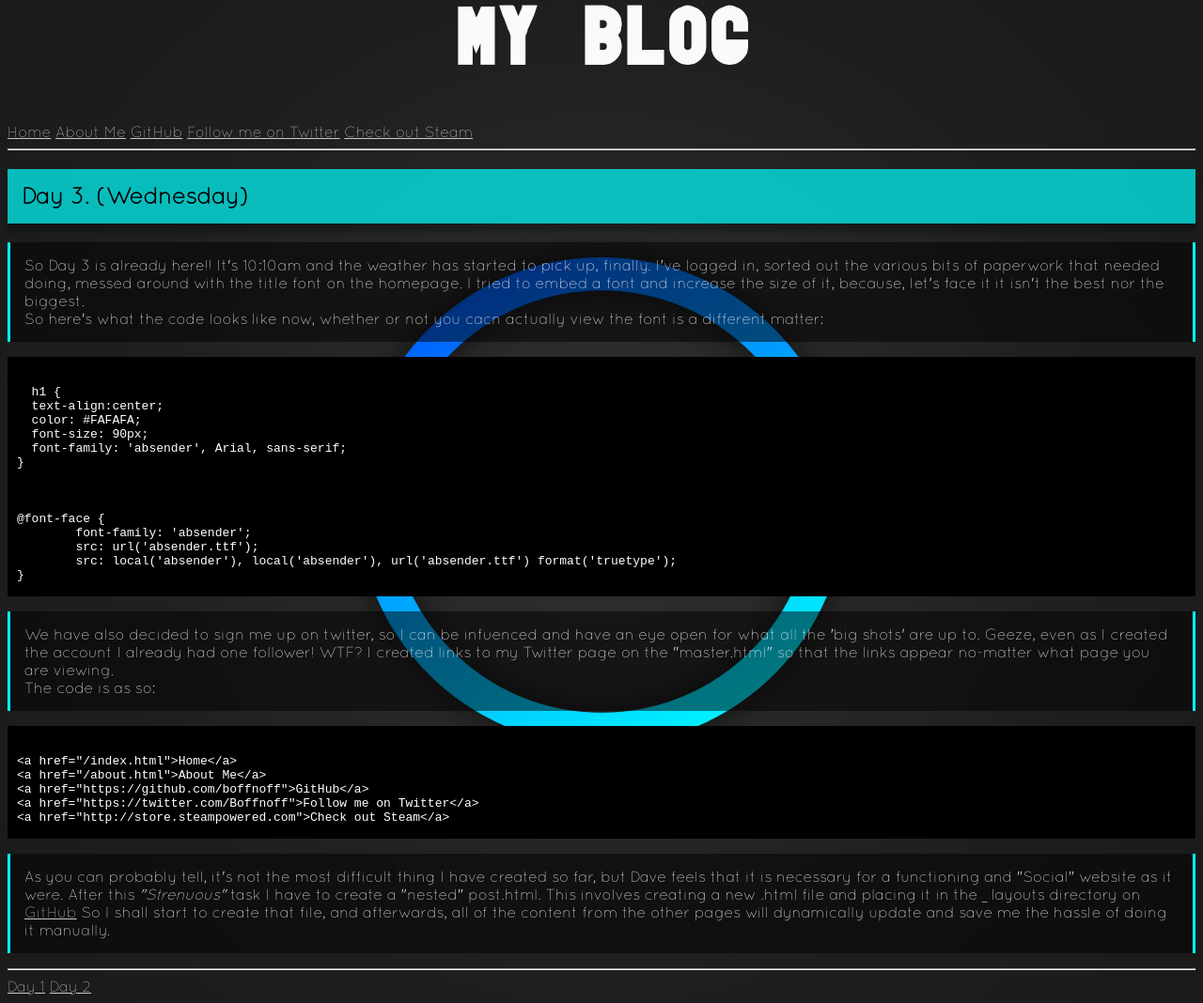
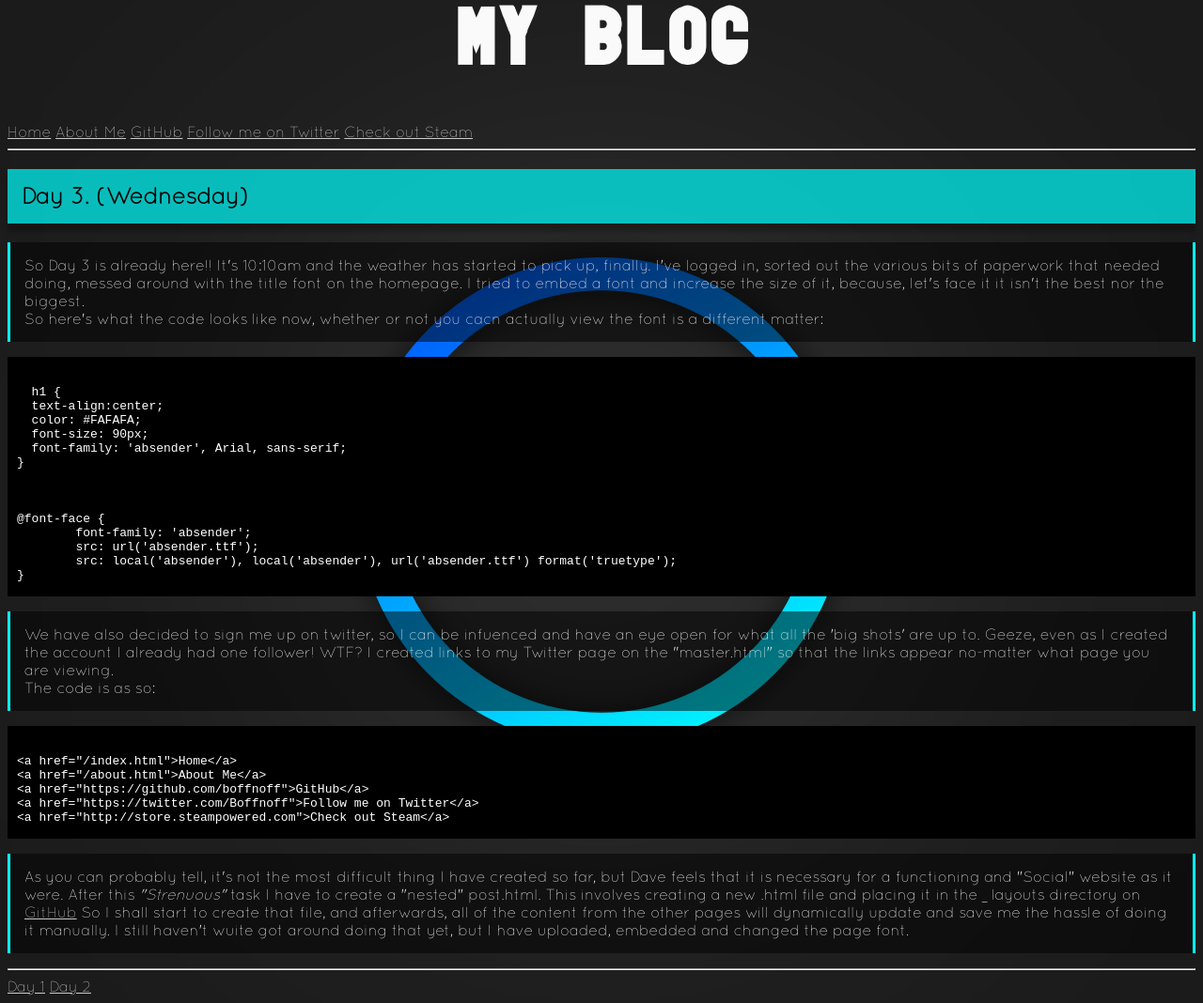
Before and after one commit to boffnoff/boffnoff.github.com, a Jekyll site: the page built from _posts/2013-10-23-third-day.html, in a window 1280 px wide. Shown: the whole page at 94% size. Built offline with Jekyll 4.4.1, drawn with Linux system fonts in a browser that asks for light colours.

Commit message:
added extra line of explanation, whilst waiting for GitHub to load/refresh servers

```diff
--- a/_posts/2013-10-23-third-day.html
+++ b/_posts/2013-10-23-third-day.html
@@ -45,7 +45,8 @@ layout: master
 <p>
   As you can probably tell, it's not the most difficult thing I have created so far, but Dave feels that it is necessary for a functioning and "Social" website as it were. After this
   <i>"Strenuous"</i> task I have to create a "nested" post.html. This involves creating a new .html file and placing it in the _layouts directory on <a href="https://github.com/boffnoff">GitHub</a>
-  So I shall start to create that file, and afterwards, all of the content from the other pages will dynamically update and save me the hassle of doing it manually.
+  So I shall start to create that file, and afterwards, all of the content from the other pages will dynamically update and save me the hassle of doing it manually. I still haven't wuite got around
+  doing that yet, but I have uploaded, embedded and changed the page font.
 </p>
 
 <hr>
```
